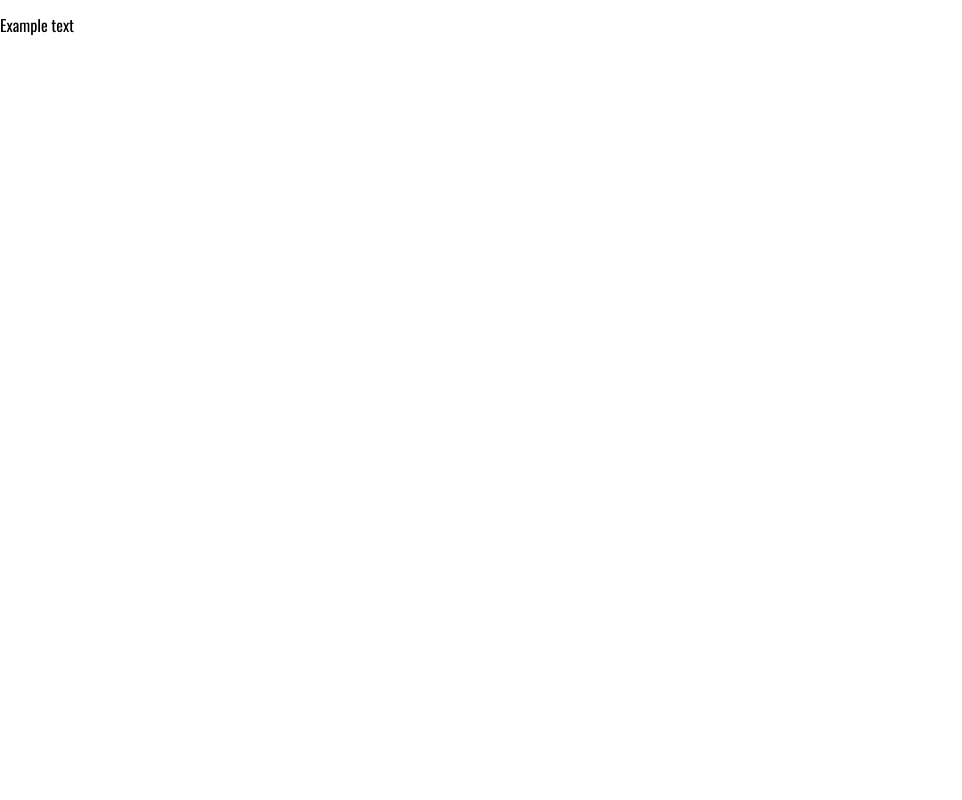
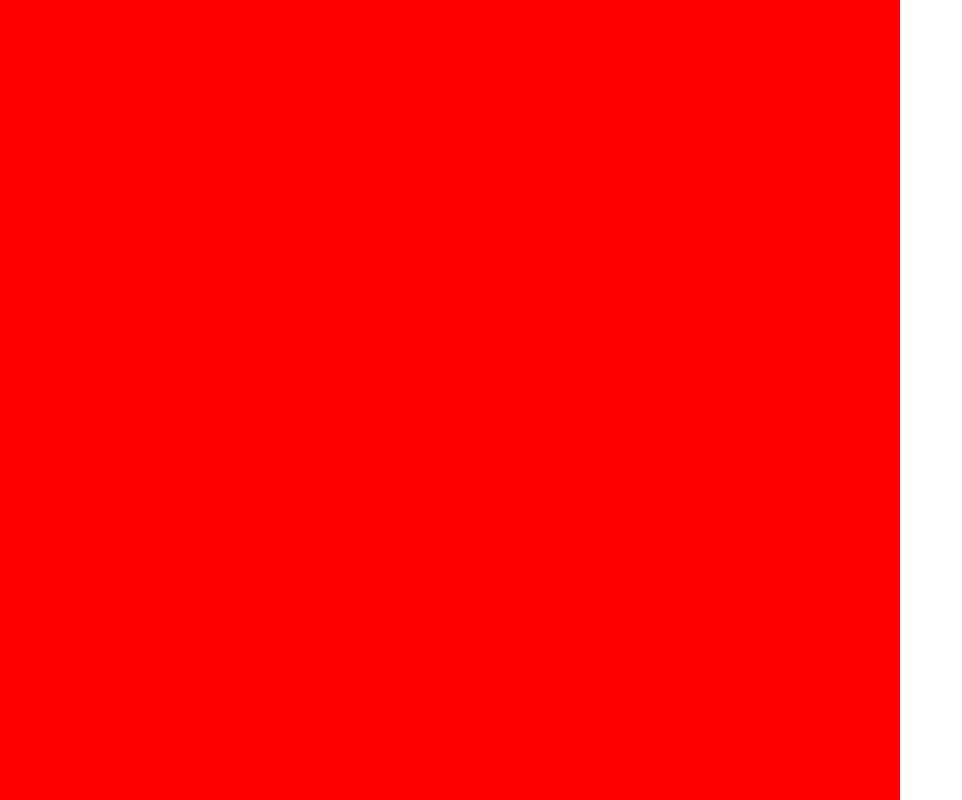
Before and after one commit to carterstorm/react-weather-app, a React (Create React App) app: page / in a window 1280 px wide. Shown: the whole page, without its empty margins (0-962 px from the left). Built offline with nearby package versions, Linux system fonts and the light colour scheme.

Commit message:
created MainWrapper

```diff
--- a/src/App.js
+++ b/src/App.js
@@ -1,7 +1,9 @@
+import { MainWrapper } from "./styled";
+
 function App() {
   return (
     <div className="App">
-      <p>Example text</p>
+      <MainWrapper />
     </div>
   );
 }
--- /dev/null
+++ b/src/styled.js
@@ -0,0 +1,8 @@
+import styled from "styled-components";
+
+export const MainWrapper = styled.main`
+    max-width: 900px;
+    width: 100%;
+    height: 100vh;
+    background-color: red;
+`;
```
